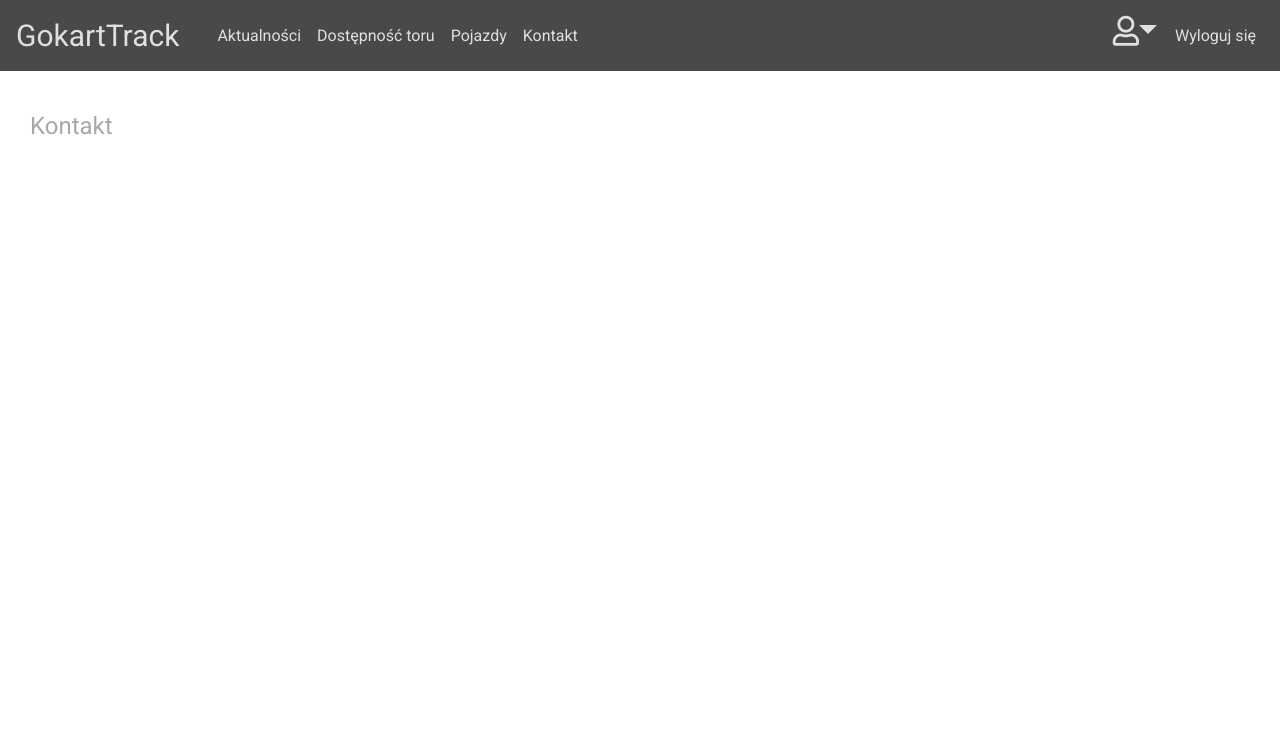
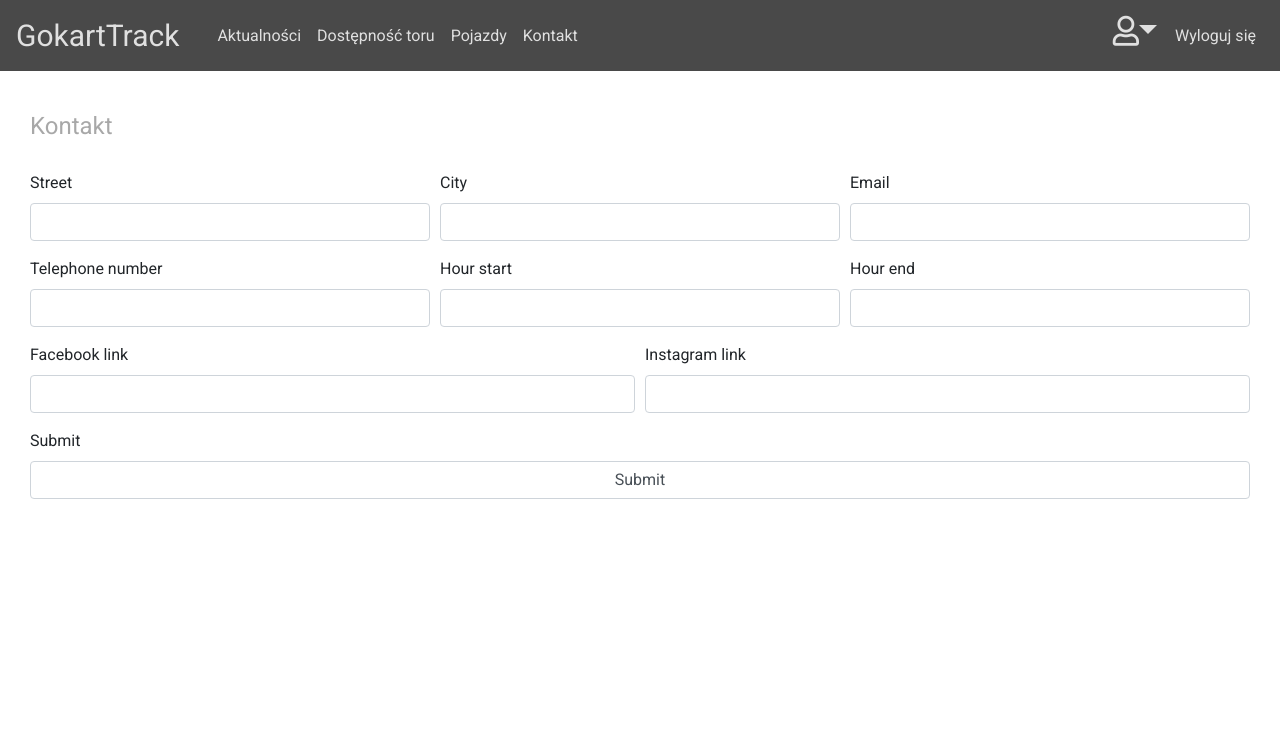
Before and after one commit to lukabaca/Go-Kart-Track-System, a Symfony app: template templates/views/controllers/trackInfo/addTrackInfo.html.twig in a window 1280 px wide. Shown: the top 755 px of the page. Run offline with Twig, Linux system fonts and the light colour scheme; the template is opened without the code that fills it, so the values that code supplies are empty; form fields are guessed from the names that the template uses; style sheets or scripts are compiled from the project's sources; some libraries are stand-ins or nearby versions.

Commit message:
made view for editing contact

```diff
--- /dev/null
+++ b/public/css/trackInfo/addTrackInfo.css
@@ -0,0 +1,3 @@
+
+
+/*# sourceMappingURL=addTrackInfo.css.map */
--- /dev/null
+++ b/public/scss/trackInfo/addTrackInfo.scss
@@ -0,0 +1 @@
+@import "../common/colors";
--- a/src/Form/KartType.php
+++ b/src/Form/KartType.php
@@ -77,8 +77,6 @@ class KartType extends AbstractType
             ]
         ));
     }
-
-
     public  function configureOptions(OptionsResolver $resolver)
     {
         $resolver->setDefaults(
--- a/src/Repository/trackConfig/TrackInfoRepository.php
+++ b/src/Repository/trackConfig/TrackInfoRepository.php
@@ -10,7 +10,7 @@ namespace App\Repository\trackConfig;
 
 
 use Doctrine\ORM\EntityRepository;
-
+use App\Entity\trackConfig\TrackInfo;
 class TrackInfoRepository extends EntityRepository
 {
 }
--- a/templates/views/controllers/trackInfo/addTrackInfo.html.twig
+++ b/templates/views/controllers/trackInfo/addTrackInfo.html.twig
@@ -4,7 +4,7 @@
 {% endblock %}
 {% block stylesheets %}
     {{ parent() }}
-    <link rel="stylesheet" type="text/css" href="{{ asset('css/trackInfo/index.css') }}">
+    <link rel="stylesheet" type="text/css" href="{{ asset('css/trackInfo/addTrackInfo.css') }}">
 {% endblock %}
 {% block body %}
     {{ parent() }}
@@ -14,13 +14,88 @@
         </div>
         <h4 class="pageHeader">Kontakt</h4>
         <div class="row">
-
+            <div class="col-md-12">
+                {{ form_start(trackInfoForm) }}
+                <div class="form-row">
+                    <div class="col">
+                        <div class="form-group">
+                            {{ form_label(trackInfoForm.street) }}
+                            {{ form_widget(trackInfoForm.street) }}
+                            <small class="formErrorMessage">{{ form_errors(trackInfoForm.street) }}</small>
+                            {{ form_help(trackInfoForm.street) }}
+                        </div>
+                    </div>
+                    <div class="col">
+                        <div class="form-group">
+                            {{ form_label(trackInfoForm.city) }}
+                            {{ form_widget(trackInfoForm.city) }}
+                            <small class="formErrorMessage">{{ form_errors(trackInfoForm.city) }}</small>
+                            <small class="form-text text-muted">{{ form_help(trackInfoForm.city) }}</small>
+                        </div>
+                    </div>
+                    <div class="col">
+                        <div class="form-group">
+                            {{ form_label(trackInfoForm.email) }}
+                            {{ form_widget(trackInfoForm.email) }}
+                            <small class="formErrorMessage">{{ form_errors(trackInfoForm.email) }}</small>
+                            <small class="form-text text-muted">{{ form_help(trackInfoForm.email) }}</small>
+                        </div>
+                    </div>
+                </div>
+                <div class="form-row">
+                    <div class="col">
+                        <div class="form-group">
+                            {{ form_label(trackInfoForm.telephone_number) }}
+                            {{ form_widget(trackInfoForm.telephone_number) }}
+                            <small class="formErrorMessage">{{ form_errors(trackInfoForm.telephone_number) }}</small>
+                            {{ form_help(trackInfoForm.telephone_number) }}
+                        </div>
+                    </div>
+                    <div class="col">
+                        <div class="form-group">
+                            {{ form_label(trackInfoForm.hourStart) }}
+                            {{ form_widget(trackInfoForm.hourStart) }}
+                            <small class="formErrorMessage">{{ form_errors(trackInfoForm.hourStart) }}</small>
+                            <small class="form-text text-muted">{{ form_help(trackInfoForm.hourStart) }}</small>
+                        </div>
+                    </div>
+                    <div class="col">
+                        <div class="form-group">
+                            {{ form_label(trackInfoForm.hourEnd) }}
+                            {{ form_widget(trackInfoForm.hourEnd) }}
+                            <small class="formErrorMessage">{{ form_errors(trackInfoForm.hourEnd) }}</small>
+                            <small class="form-text text-muted">{{ form_help(trackInfoForm.hourEnd) }}</small>
+                        </div>
+                    </div>
+                </div>
+                <div class="form-row">
+                    <div class="col">
+                        <div class="form-group">
+                            {{ form_label(trackInfoForm.facebookLink) }}
+                            {{ form_widget(trackInfoForm.facebookLink) }}
+                            <small class="formErrorMessage">{{ form_errors(trackInfoForm.facebookLink) }}</small>
+                            {{ form_help(trackInfoForm.facebookLink) }}
+                        </div>
+                    </div>
+                    <div class="col">
+                        <div class="form-group">
+                            {{ form_label(trackInfoForm.instagramLink) }}
+                            {{ form_widget(trackInfoForm.instagramLink) }}
+                            <small class="formErrorMessage">{{ form_errors(trackInfoForm.instagramLink) }}</small>
+                            <small class="form-text text-muted">{{ form_help(trackInfoForm.instagramLink) }}</small>
+                        </div>
+                    </div>
+                </div>
+                <div class="form-group">
+                    {{ form_label(trackInfoForm.submit) }}
+                    {{ form_widget(trackInfoForm.submit) }}
+                </div>
+                {{ form_end(trackInfoForm) }}
+            </div>
         </div>
-        </div>
-    </div>
     </div>
 {% endblock %}
 {% block javascripts %}
     {{ parent() }}
-    <script src="{{ asset('js/trackInfo/index.js') }}"></script>
+    {#<script src="{{ asset('js/trackInfo/index.js') }}"></script>#}
 {%  endblock %}
```
Also changed, not shown: src/Controller/TrackInfoController.php (+8 -1 lines), src/Form/TrackInfoType.php (+5 -13 lines), 1 other file.
